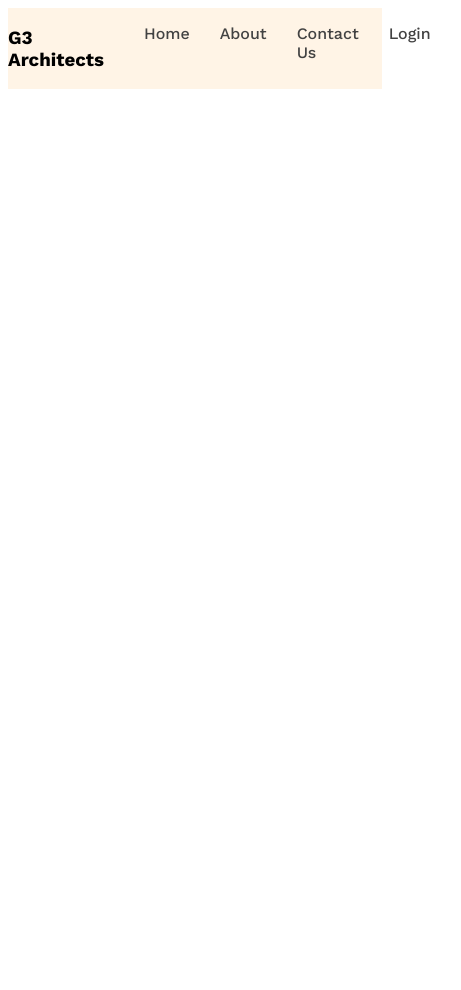
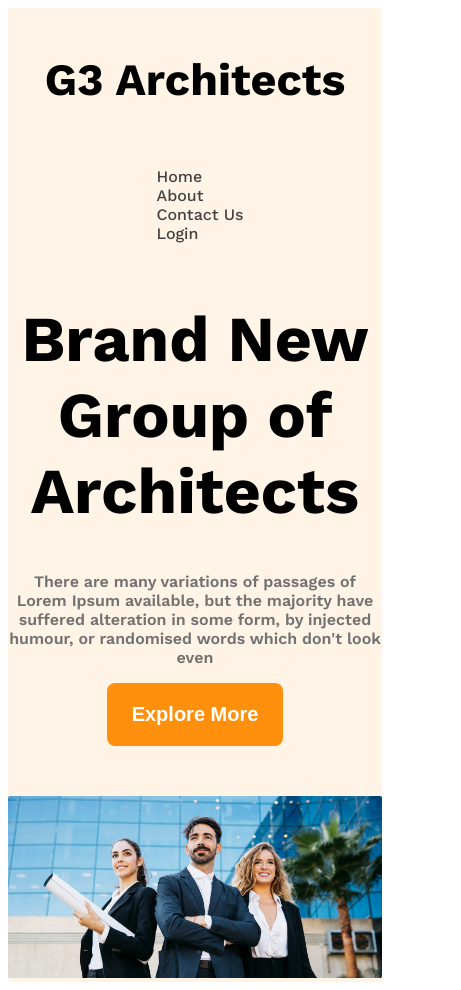
Before and after one commit to PHOYSAL/g3-architects-website, a plain HTML site: page index.html in a window 390 px wide. Shown: the whole page, 461 px wide, since content can reach past the window. Before the commit the page ends 844 px from the top, so only its background shows below. Drawn offline with nearby package versions, Linux system fonts and the light colour scheme.

Commit message:
added banner and responsive

```diff
--- a/index.html
+++ b/index.html
@@ -1,11 +1,13 @@
 <!DOCTYPE html>
 <html lang="en">
+
 <head>
     <meta charset="UTF-8">
     <meta name="viewport" content="width=device-width, initial-scale=1.0">
     <title>Architects Website</title>
     <link rel="stylesheet" href="styles/style.css">
 </head>
+
 <body class="work-sans-font">
     <header class="bg-light">
         <nav class="navbar display-flex">
@@ -18,10 +20,18 @@
             </ul>
         </nav>
         <div class="banner">
-
+            <div class="banner-content">
+                <h1 class="banner-title">Brand New Group of Architects</h1>
+                <p class="banner-description text-lightgray">There are many variations of passages of Lorem Ipsum available, but the
+                    majority have suffered alteration in some form, by injected humour, or randomised words which don't
+                    look even</p>
+                <button class="btn-primary">Explore More</button>
+            </div>
+            <img class="banner-img" src="images/banner.png" alt="">
         </div>
     </header>
     <main></main>
     <footer></footer>
 </body>
+
 </html>
--- a/styles/style.css
+++ b/styles/style.css
@@ -19,6 +19,15 @@
   .text-lightgray{
     color: #727272;
   }
+  .btn-primary{
+    background-color: #FF900E;
+    color: #FFFFFF;
+    padding: 20px 25px;
+    font-size: 1.25rem;
+    font-weight: 600;
+    border-radius: 8px;
+    border: none;
+  }
   /* header styles */
   .bg-light{
     background-color: rgba(255, 144, 14, 0.1);
@@ -26,6 +35,11 @@
   /* navbar related styles */
   .navbar{
     justify-content: space-between;
+    align-items: center;
+  }
+  .brand{
+    font-weight: 700;
+    font-size: 2.8rem;
   }
   .nav-item{
     list-style: none;
@@ -39,3 +53,31 @@
     max-width: 1440px;
     margin: 0 auto;
   }
+  /* banner related style  */
+  .banner-content{
+    max-width: 850px;
+    margin: 0 auto;
+    text-align: center;
+    margin-bottom: 50px;
+  }
+  .banner-title{
+    font-weight: 700;
+    font-size: 4rem;
+  }
+  .banner-description{
+    font-weight: 600;
+    font-size: 1rem;
+
+  }
+  .banner-img{
+    width: 100%;
+  }
+
+  /* responsive media query  */
+
+  @media screen and (max-width:576px) {
+    .navbar,.nav-links{
+        flex-direction: column;
+    }
+
+  }
```
